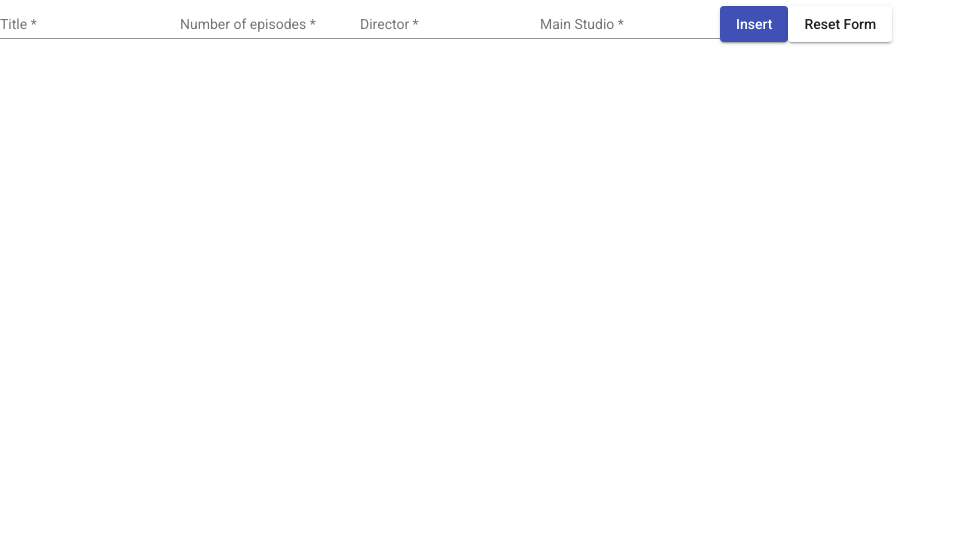
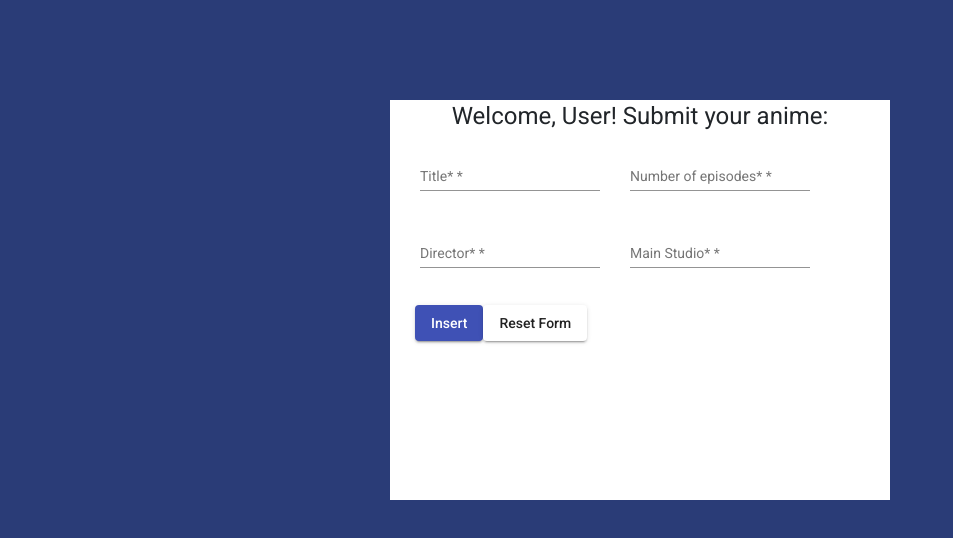
Before and after one commit to MirnaGama/crud-app, an Angular app: page /cadastro in a window 1280 px wide. Shown: the top 538 px of the page, without its empty margins (0-953 px from the left). Built offline with nearby package versions, Linux system fonts and the light colour scheme.

Commit message:
Interface de Cadastro e Validação de Campos

```diff
--- a/src/app/app.module.ts
+++ b/src/app/app.module.ts
@@ -8,6 +8,7 @@ import { MaterialModule } from './shared/material.module';
 import { ListingComponent } from './listagem/listing/listing.component';
 import { InsertComponent } from './cadastro/insert/insert.component';
 import { FormsModule, ReactiveFormsModule } from '@angular/forms';
+import { CrudAnimeService } from './shared/services/crud-anime.service';
 
 @NgModule({
   declarations: [
@@ -23,7 +24,7 @@ import { FormsModule, ReactiveFormsModule } from '@angular/forms';
     FormsModule,
     ReactiveFormsModule
   ],
-  providers: [],
+  providers: [CrudAnimeService],
   bootstrap: [AppComponent]
 })
 export class AppModule { }
--- a/src/app/cadastro/insert/insert.component.css
+++ b/src/app/cadastro/insert/insert.component.css
@@ -0,0 +1,20 @@
+.container {
+    text-align: center;
+    background-color: white;
+    box-shadow: black;
+    height: 400px;
+    width: 500px;
+    margin-top: 100px;
+}
+
+.row {
+    margin-top: 20px;
+}
+
+mat-form-field {
+    margin-left: 30px;
+}
+
+.buttons {
+    margin-left: 10px;
+}
--- a/src/app/cadastro/insert/insert.component.html
+++ b/src/app/cadastro/insert/insert.component.html
@@ -1,27 +1,44 @@
 
 
-<form [formGroup]="cadastroAnime" (ngSubmit)="insert()" (ngReset)="restart()">
+<div class="container">
+
+  <h1>Welcome, User! Submit your anime:</h1>
+<form [formGroup]="cadastroAnime" novalidate (ngSubmit)="insert()" (ngReset)="restart()">
+
+  <div class="row">
     <mat-form-field class="example-full-width">
-      <mat-label>Title</mat-label>
+      <mat-label>Title*</mat-label>
       <input name="title" formControlName="title" matInput placeholder="Title of Anime">
+      <mat-error  *ngIf="cadastroAnime.touched && f.director.errors?.required">Please insert the title of the anime</mat-error>
     </mat-form-field>
 
     <mat-form-field class="example-full-width">
-        <mat-label>Number of episodes</mat-label>
+        <mat-label>Number of episodes*</mat-label>
         <input name="episodes" formControlName="episodes" matInput placeholder="">
+        <mat-error  *ngIf="cadastroAnime.touched && f.director.errors?.required">Please insert a valid number of episodes</mat-error>
+      </mat-form-field>
+
+    </div>
+
+    <div class="row">
+      <mat-form-field class="example-full-width">
+        <mat-label>Director*</mat-label>
+        <input name="director" formControlName="director" matInput placeholder="Who directed this anime">
+        <mat-error  *ngIf="cadastroAnime.touched && f.director.errors?.required">Please insert a director name</mat-error>
       </mat-form-field>
 
       <mat-form-field class="example-full-width">
-        <mat-label>Director</mat-label>
-        <input name="director" formControlName="director" matInput placeholder="Who directed this anime">
+        <mat-label>Main Studio*</mat-label>
+        <input name="studio" formControlName="studio" matInput placeholder="">
+        <mat-error *ngIf="cadastroAnime.touched && f.director.errors?.required">Please insert the main studio</mat-error>
       </mat-form-field>
 
-      <mat-form-field class="example-full-width">
-        <mat-label>Main Studio</mat-label>
-        <input name="studio" formControlName="studio" matInput placeholder="">
-      </mat-form-field>
+    </div>
 
+    <div class="row buttons">
       <button type="submit" mat-raised-button color="primary">Insert</button>
       <button type="reset" mat-raised-button color="warning">Reset Form</button>
+    </div>
 
   </form>
+</div>
--- a/src/app/cadastro/insert/insert.component.ts
+++ b/src/app/cadastro/insert/insert.component.ts
@@ -12,6 +12,11 @@ export class InsertComponent implements OnInit {
 
   constructor(private fb: FormBuilder) { }
 
+
+  get f() {
+    return this.cadastroAnime.controls;
+  }
+
   ngOnInit(): void {
     this.cadastroAnime = this.fb.group({
       title: ['', [Validators.required, Validators.minLength(1)]],
@@ -23,8 +28,10 @@ export class InsertComponent implements OnInit {
 
 
   insert(): void {
+    this.cadastroAnime.markAllAsTouched();
     if (this.cadastroAnime.invalid) {
       console.log("FORMULÁRIO INVÁLIDO!");
+      return;
     } else {
       console.log("Enviando...\n \n" + JSON.stringify(this.cadastroAnime.value, null, 4));
       this.restart();
--- /dev/null
+++ b/src/app/shared/services/crud-anime.service.ts
@@ -0,0 +1,10 @@
+import { Injectable } from '@angular/core';
+
+@Injectable({
+  providedIn: 'root'
+})
+export class CrudAnimeService {
+
+  private hostUrl = "https://localhost:3000/anime"
+  constructor() { }
+}
--- a/src/index.html
+++ b/src/index.html
@@ -2,12 +2,14 @@
 <html lang="en">
 <head>
   <meta charset="utf-8">
-  <title>CrudApp</title>
+  <title>Personal Anime DB</title>
   <base href="/">
   <meta name="viewport" content="width=device-width, initial-scale=1">
   <link rel="icon" type="image/x-icon" href="favicon.ico">
   <link href="https://fonts.googleapis.com/css?family=Roboto:300,400,500&display=swap" rel="stylesheet">
   <link href="https://fonts.googleapis.com/icon?family=Material+Icons" rel="stylesheet">
+
+  <link rel="stylesheet" href="https://stackpath.bootstrapcdn.com/bootstrap/4.5.0/css/bootstrap.min.css" integrity="sha384-9aIt2nRpC12Uk9gS9baDl411NQApFmC26EwAOH8WgZl5MYYxFfc+NcPb1dKGj7Sk" crossorigin="anonymous">
 </head>
 <body class="mat-typography">
   <app-root></app-root>
--- a/src/styles.css
+++ b/src/styles.css
@@ -1,4 +1,4 @@
 /* You can add global styles to this file, and also import other style files */
 
 html, body { height: 100%; }
-body { margin: 0; font-family: Roboto, "Helvetica Neue", sans-serif; }
+body { margin: 0; font-family: Roboto, "Helvetica Neue", sans-serif; background-color: #2a3c77 }
```
